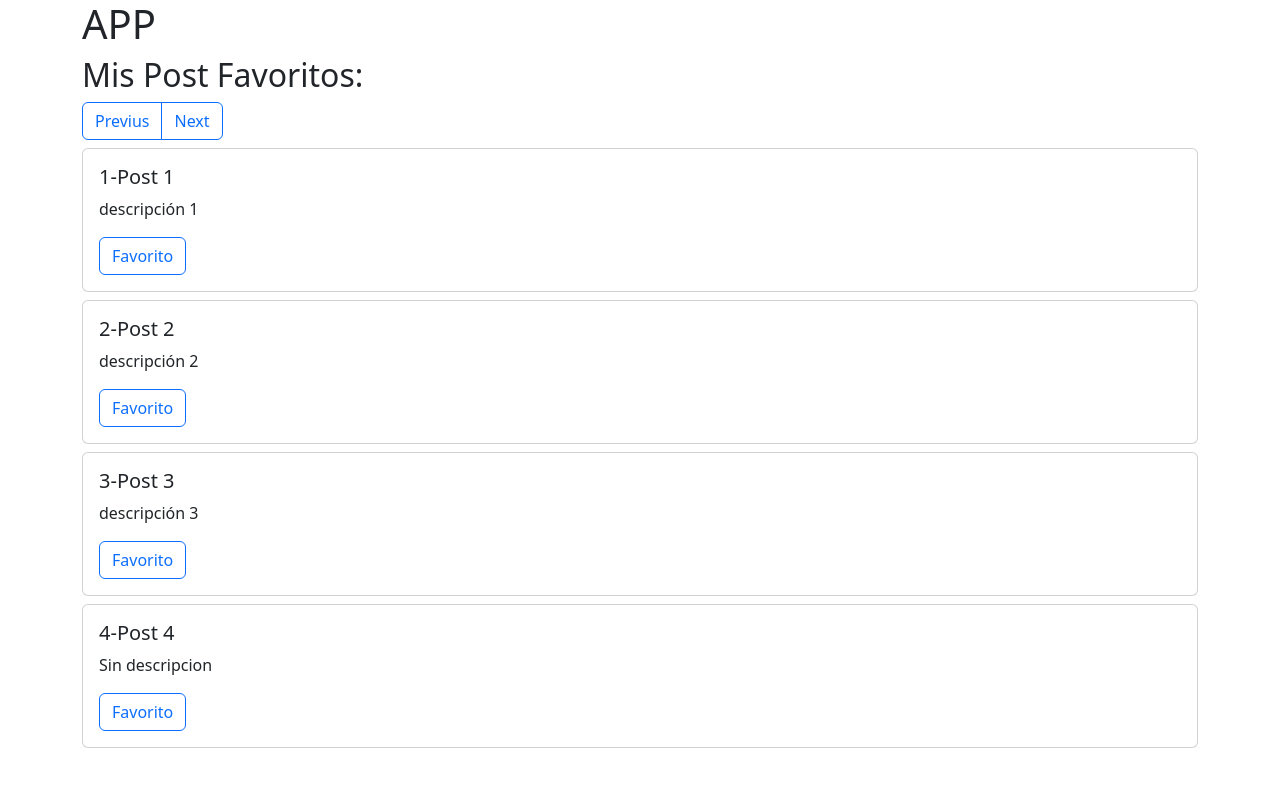
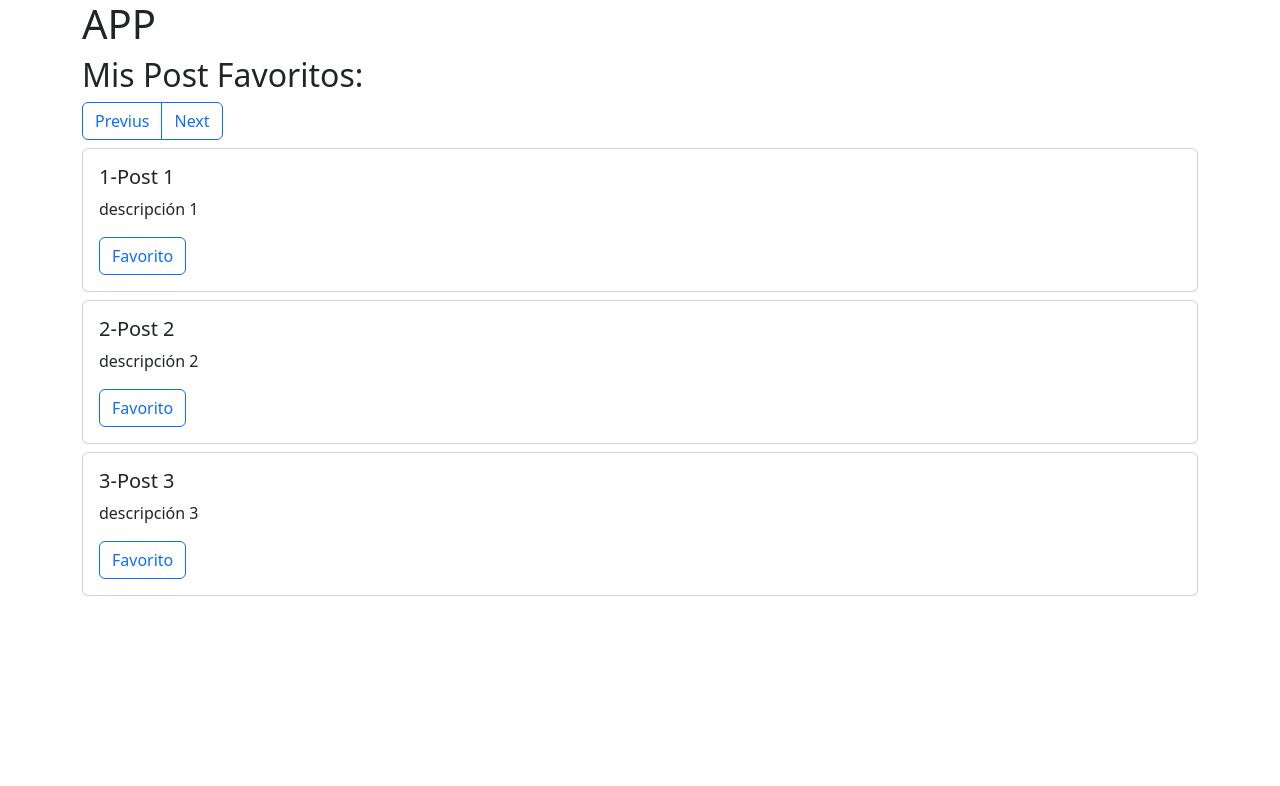
Before and after one commit to ximeBallin/Vue.js-CAPACITACION-, a Vue app in the folder vue-project-2/: page / in a window 1280 px wide. Shown: the top 786 px of the page. Built offline with nearby package versions, Linux system fonts and the light colour scheme; no server answers.

Commit message:
slice posts array to display only the first three items using array slicing

```diff
--- a/vue-project-2/src/App.vue
+++ b/vue-project-2/src/App.vue
@@ -27,7 +27,7 @@ fetch('https://jsonplaceholder.typicode.com/posts')
     <PaginatePost class="mb-2"></PaginatePost>
 
     <BlogPost
-        v-for="post in posts"
+        v-for="post in posts.slice(0, 3)"
         :key="post.id"
         :title="post.title"
         :id="post.id"
```
